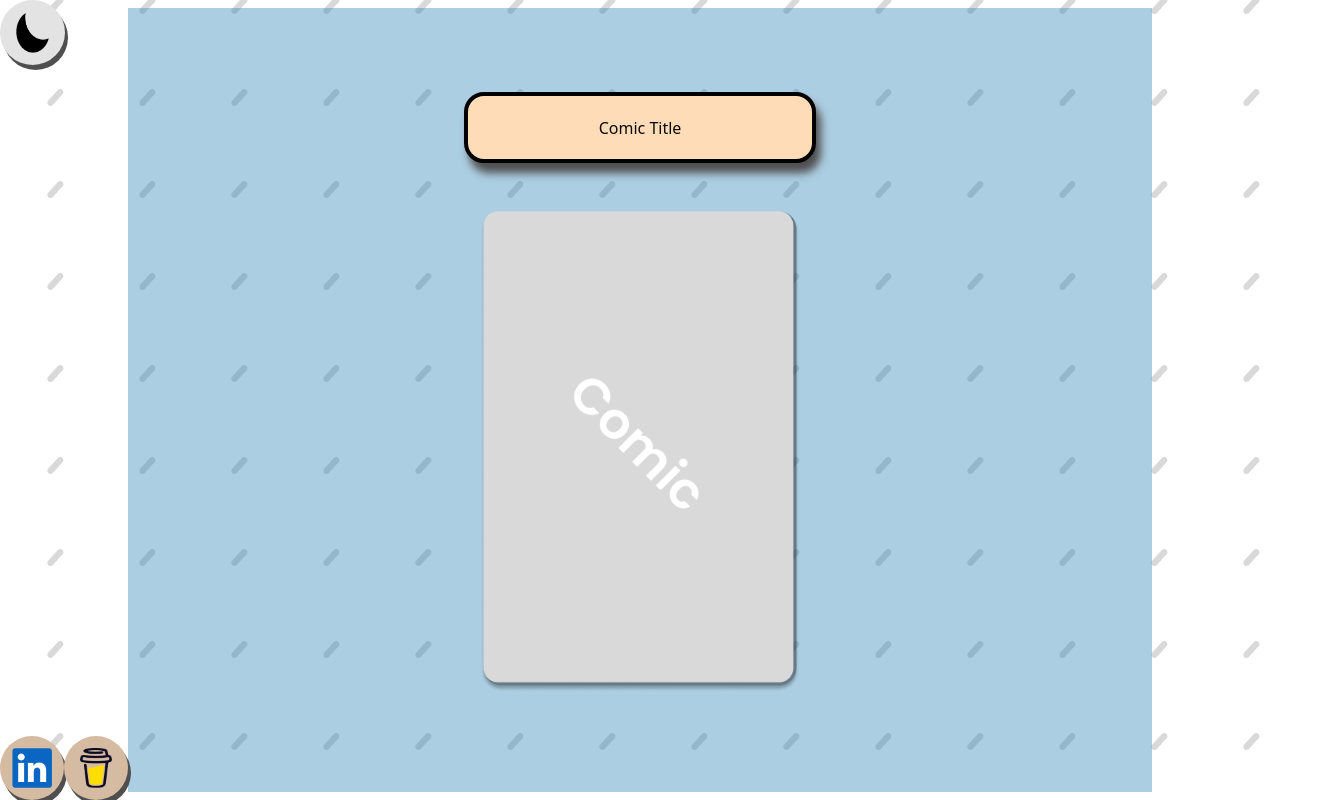
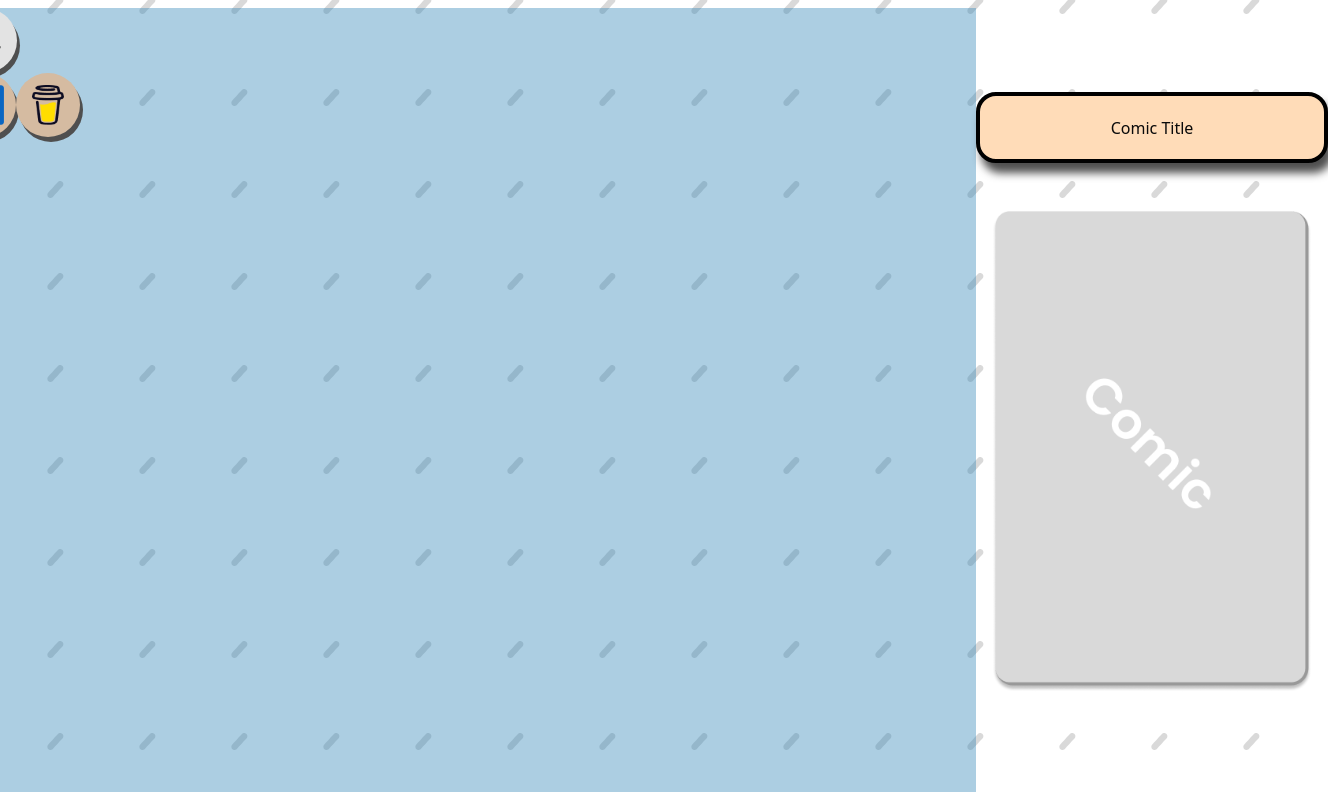
Before and after one commit to Marquis4484/page_turner, a Next.js app: page / in a window 1280 px wide. Shown: the whole page, 1328 px wide, since content can reach past the window. Built offline with nearby package versions, Linux system fonts and the light colour scheme.

Commit message:
style changes

```diff
--- a/app/page.tsx
+++ b/app/page.tsx
@@ -16,15 +16,16 @@
     >
       {" "}
       {/*positioning for box in center of screen*/}
-      <div className="flex justify-center items-center h-[98vh] w-[80vw] bg-[#2981b463]">
-        <div className="absolute left-0 top-0 bottom-0 flex flex-col justify-between">
+      <div
+        id="buttons"
+        className="flex flex-col h-[98vh] w-[80vw] bg-[#2981b463]"
+      >
         <button
           id="darkmode_button"
-            className="h-[65px] w-[65px] py-3 px-4 bg-[#E3E3E3] inset-shadow-xs rounded-full duration-200  hover:bg-[#cecece] active:bg-[#9a9a9a] shadow-[3px_5px_0px_#4f4f4f]  active:shadow-[0px_0px_0px_#4f4f4f] active:duration-100  active:translate-y-[2px] active:translate-x-[2px] "
+          className=" h-[65px] w-[65px] py-3 px-4 bg-[#E3E3E3] inset-shadow-xs rounded-full duration-200  hover:bg-[#cecece] active:bg-[#9a9a9a] shadow-[3px_5px_0px_#4f4f4f]  active:shadow-[0px_0px_0px_#4f4f4f] active:duration-100  active:translate-y-[2px] active:translate-x-[2px] "
         >
           <Image src={Darkmode} alt="Darkmode" className="h-10 w-10" />
         </button>
-
         <div className="flex w-[80vw]">
           <button className="bg-[#D5BBA1] p-3 rounded-full duration-200 hover:bg-[#b7a08a] shadow-[3px_5px_0px_#4f4f4f]  active:shadow-[0px_0px_0px_#4f4f4f] active:duration-100  active:translate-y-[2px] active:translate-x-[2px]">
             <Image src={LinkedIn} alt="Darkmode" className="h-10 w-10" />
@@ -35,8 +36,8 @@
           </button>
         </div>
       </div>
-
-        <div className="flex flex-col items-center justify-center">
+      <div className=" flex flex-col items-center w-[80vw]">
+        <div className="flex flex-col items-center">
           <div className="w-[352px] h-[71px] flex items-center justify-center bg-primary rounded-[20px] border-4 border-black  mb-12 shadow-[5px_10px_8px_#4f4f4f]">
             Comic Title
           </div>
```
Lines whose indentation alone changed are shown as unchanged.
